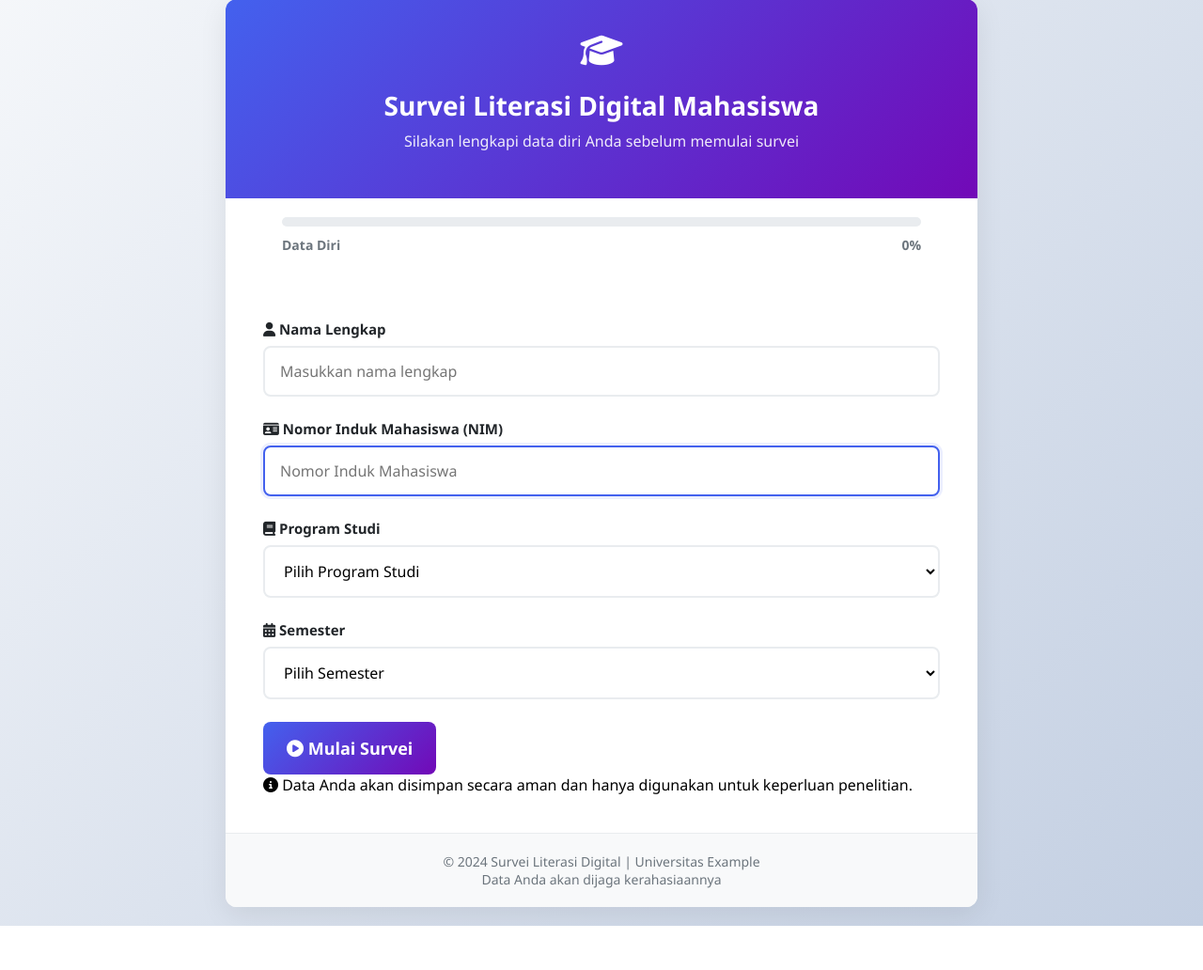
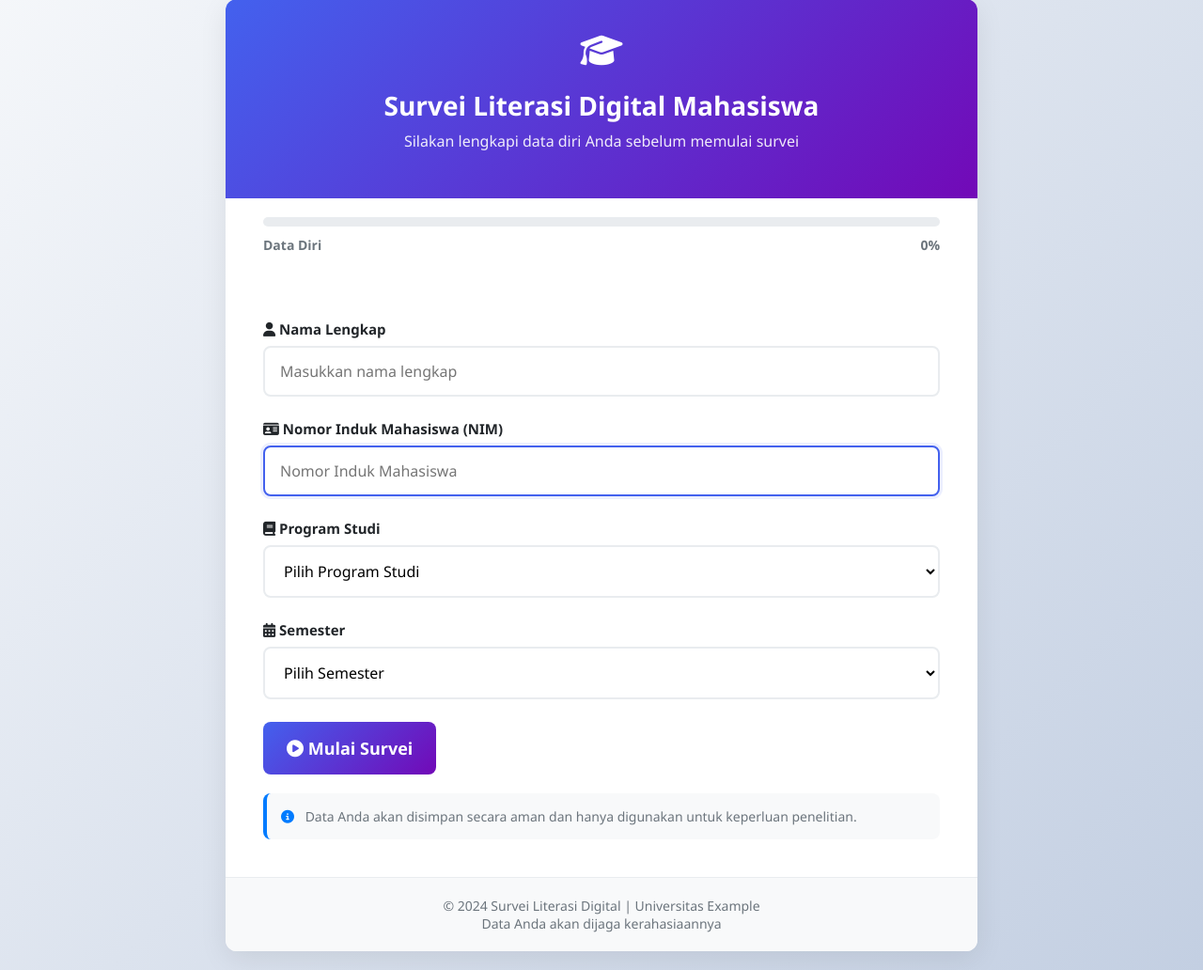
Before and after one commit to Failazz/Sistem-Digital-Literasi, a Flask app: page / in a window 1280 px wide. Shown: the part 21-1053 px from the top of the page at 94% size. Before the commit the page ends 1006 px from the top, so only its background shows below. Run offline with Flask 3, Linux system fonts and the light colour scheme.

Commit message:
Perubahan ke 3

```diff
--- a/static/style.css
+++ b/static/style.css
@@ -200,14 +200,14 @@ body {
 /* ===== BUTTON CONTAINER ===== */
 .btn-container {
     display: flex;
-    gap: 15px; /* Jarak antara tombol */
+    gap: 15px;
     margin-top: 30px;
-    flex-wrap: wrap; /* Agar tombol turun ke baris baru di layar kecil */
+    flex-wrap: wrap;
 }
 
 /* ===== BUTTON STYLES ===== */
 .btn {
-    display: inline-block; /* Ubah dari 'block' */
+    display: inline-block;
     padding: 16px 25px;
     background: linear-gradient(135deg, var(--primary) 0%, var(--secondary) 100%);
     color: white;
@@ -219,8 +219,8 @@ body {
     transition: var(--transition);
     text-align: center;
     text-decoration: none;
-    flex: 1; /* Membuat kedua tombol memiliki lebar awal yang sama */
-    min-width: 140px; /* Lebar minimum agar tombol tidak terlalu kecil */
+    flex: 1;
+    min-width: 140px;
 }
 
 .btn:hover {
@@ -230,7 +230,6 @@ body {
 
 .btn-secondary {
     background: linear-gradient(135deg, #6c757d 0%, #495057 100%);
-    /* Hapus 'margin-top: 15px;' karena jarak sekarang diatur oleh container */
 }
 
 .btn-secondary:hover {
@@ -264,14 +263,13 @@ body {
 
 /* ===== PROGRESS BAR ===== */
 .progress-container {
-    margin: 30px 0;
-    padding: 0 20px;
+    margin: 20px 40px 30px;
 }
 
 .progress-bar {
-    height: 6px;
+    height: 10px;
     background: var(--light-gray);
-    border-radius: 3px;
+    border-radius: 5px;
     overflow: hidden;
     margin-bottom: 10px;
 }
@@ -279,43 +277,128 @@ body {
 .progress-fill {
     height: 100%;
     background: linear-gradient(90deg, var(--primary) 0%, var(--secondary) 100%);
-    width: 0%;
     transition: width 0.5s ease;
 }
 
 .progress-text {
     display: flex;
     justify-content: space-between;
+    font-size: 14px;
     color: var(--gray);
-    font-size: 14px;
+    font-weight: 600;
 }
 
-/* Alert Messages */
+/* =========================================
+   BARIS BARU: UPDATE FLASH MESSAGE & VALIDASI
+   ========================================= */
+
+/* ===== FLASH MESSAGES ===== */
+.flash-messages {
+    padding: 0 40px;
+    margin-top: 10px;
+    margin-bottom: 10px;
+}
+
 .alert {
     padding: 12px 16px;
-    margin-bottom: 20px;
+    margin-bottom: 15px;
     border-radius: 8px;
     font-size: 15px;
-    border: 1px solid transparent;
+    display: flex;
+    align-items: center;
+    gap: 10px;
+    animation: slideIn 0.3s ease;
 }
 
 .alert-success {
     background-color: #d4edda;
     color: #155724;
-    border-color: #c3e6cb;
+    border: 1px solid #c3e6cb;
 }
 
 .alert-error {
     background-color: #f8d7da;
     color: #721c24;
-    border-color: #f5c6cb;
+    border: 1px solid #f5c6cb;
 }
 
 .alert-warning {
     background-color: #fff3cd;
     color: #856404;
-    border-color: #ffeaa7;
+    border: 1px solid #ffeaa7;
 }
+
+@keyframes slideIn {
+    from {
+        opacity: 0;
+        transform: translateY(-10px);
+    }
+    to {
+        opacity: 1;
+        transform: translateY(0);
+    }
+}
+
+/* ===== ERROR MESSAGES ===== */
+.error-message {
+    color: #dc3545;
+    font-size: 13px;
+    margin-top: 5px;
+    display: none;
+}
+
+.hint {
+    color: #6c757d;
+    font-size: 13px;
+    margin-top: 5px;
+    display: block;
+}
+
+/* ===== FORM VALIDATION STATES ===== */
+input.error, select.error {
+    border-color: #dc3545 !important;
+    box-shadow: 0 0 0 0.2rem rgba(220, 53, 69, 0.25) !important;
+}
+
+input.success, select.success {
+    border-color: #28a745 !important;
+    box-shadow: 0 0 0 0.2rem rgba(40, 167, 69, 0.25) !important;
+}
+
+/* ===== FORM INFO ===== */
+.form-info {
+    margin-top: 20px;
+    padding: 15px;
+    background-color: #f8f9fa;
+    border-radius: 8px;
+    font-size: 14px;
+    color: #6c757d;
+    border-left: 4px solid #007bff;
+}
+
+.form-info i {
+    color: #007bff;
+    margin-right: 8px;
+}
+
+/* ===== BUTTON LOADING STATE ===== */
+button:disabled {
+    opacity: 0.7;
+    cursor: not-allowed;
+}
+
+.fa-spinner {
+    animation: spin 1s linear infinite;
+}
+
+@keyframes spin {
+    0% { transform: rotate(0deg); }
+    100% { transform: rotate(360deg); }
+}
+
+/* =========================================
+AKHIR DARI UPDATE
+   ========================================= */
 
 /* ===== FOOTER ===== */
 .footer {
@@ -345,33 +428,6 @@ body {
 .category-info p {
     opacity: 0.9;
     margin: 0;
-}
-
-/* ===== PROGRESS BAR ENHANCEMENT ===== */
-.progress-container {
-    margin: 20px 40px 30px;
-}
-
-.progress-bar {
-    height: 10px;
-    background: var(--light-gray);
-    border-radius: 5px;
-    overflow: hidden;
-    margin-bottom: 10px;
-}
-
-.progress-fill {
-    height: 100%;
-    background: linear-gradient(90deg, var(--primary) 0%, var(--secondary) 100%);
-    transition: width 0.5s ease;
-}
-
-.progress-text {
-    display: flex;
-    justify-content: space-between;
-    font-size: 14px;
-    color: var(--gray);
-    font-weight: 600;
 }
 
 /* ===== RESPONSIVE DESIGN ===== */
--- a/templates/admin.html
+++ b/templates/admin.html
@@ -31,7 +31,7 @@
         </div>
 
         <!-- FLASH MESSAGES (Tampil selalu jika ada) -->
-        <div style="padding: 0 40px; margin-top: 10px;">
+        <!-- <div style="padding: 0 40px; margin-top: 10px;">
             {% with messages = get_flashed_messages(with_categories=true) %}
                 {% if messages %}
                     {% for category, message in messages %}
@@ -41,7 +41,7 @@
                     {% endfor %}
                 {% endif %}
             {% endwith %}
-        </div>
+        </div> -->
 
         <!-- KONTEN DINAMIS: LOGIN ATAU DASHBOARD -->
         <div class="form-container">
```
Also changed, not shown: database.db (deleted).
